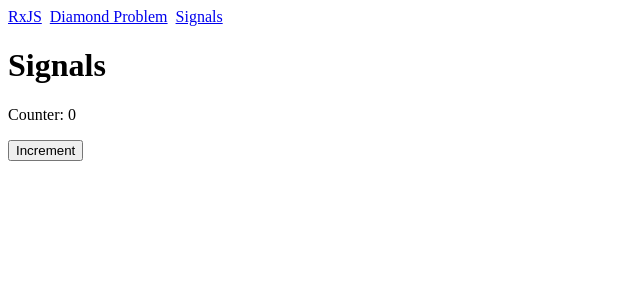
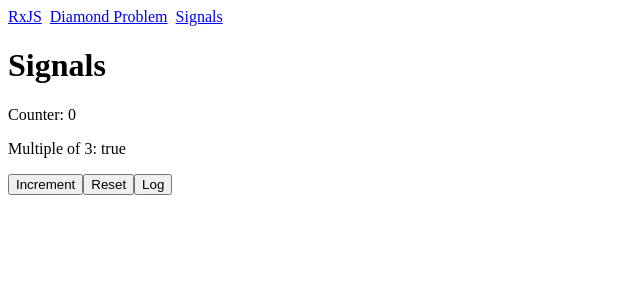
Before and after one commit to sonallux/angular-signals-demo, an Angular app: page /signals in a window 1280 px wide. Shown: the top 300 px of the page, without its empty margins (0-640 px from the left). Built offline with nearby package versions, Linux system fonts and the light colour scheme.

Commit message:
feat: improve signals demo

```diff
--- a/src/app/signals/signals.component.ts
+++ b/src/app/signals/signals.component.ts
@@ -1,4 +1,4 @@
-import { Component, signal } from "@angular/core";
+import { Component, computed, effect, signal } from "@angular/core";
 
 @Component({
   standalone: true,
@@ -6,10 +6,30 @@ import { Component, signal } from "@angular/core";
     <h1>Signals</h1>
 
     <p>Counter: {{counter()}}</p>
+    <p>Multiple of 3: {{isMultipleOf3()}}</p>
 
-    <button (click)="counter.set(1)">Increment</button>
+    <button (click)="increment()">Increment</button>
+    <button (click)="reset()">Reset</button>
+    <button (click)="log()">Log</button>
   `
 })
 export class SignalsComponent{
-  counter = signal(0)
+  counter = signal(0);
+  isMultipleOf3 = computed(() => this.counter() % 3 === 0);
+
+  constructor(){
+    effect(() => console.log('Is multiple of 3: ' + this.isMultipleOf3()))
+  }
+
+  increment() {
+    this.counter.update(value => value + 1);
+  }
+
+  reset() {
+    this.counter.set(0);
+  }
+
+  log() {
+    console.log(this.counter());
+  }
 }
```
